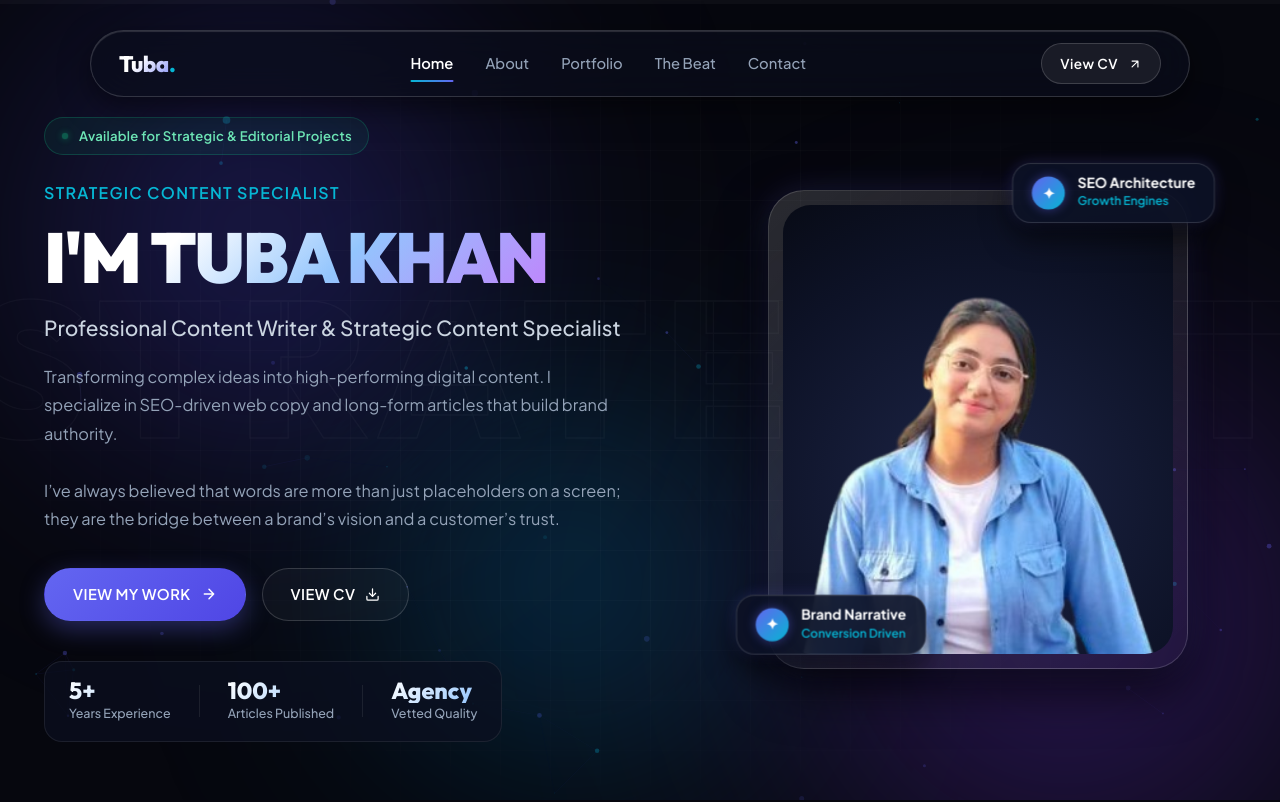
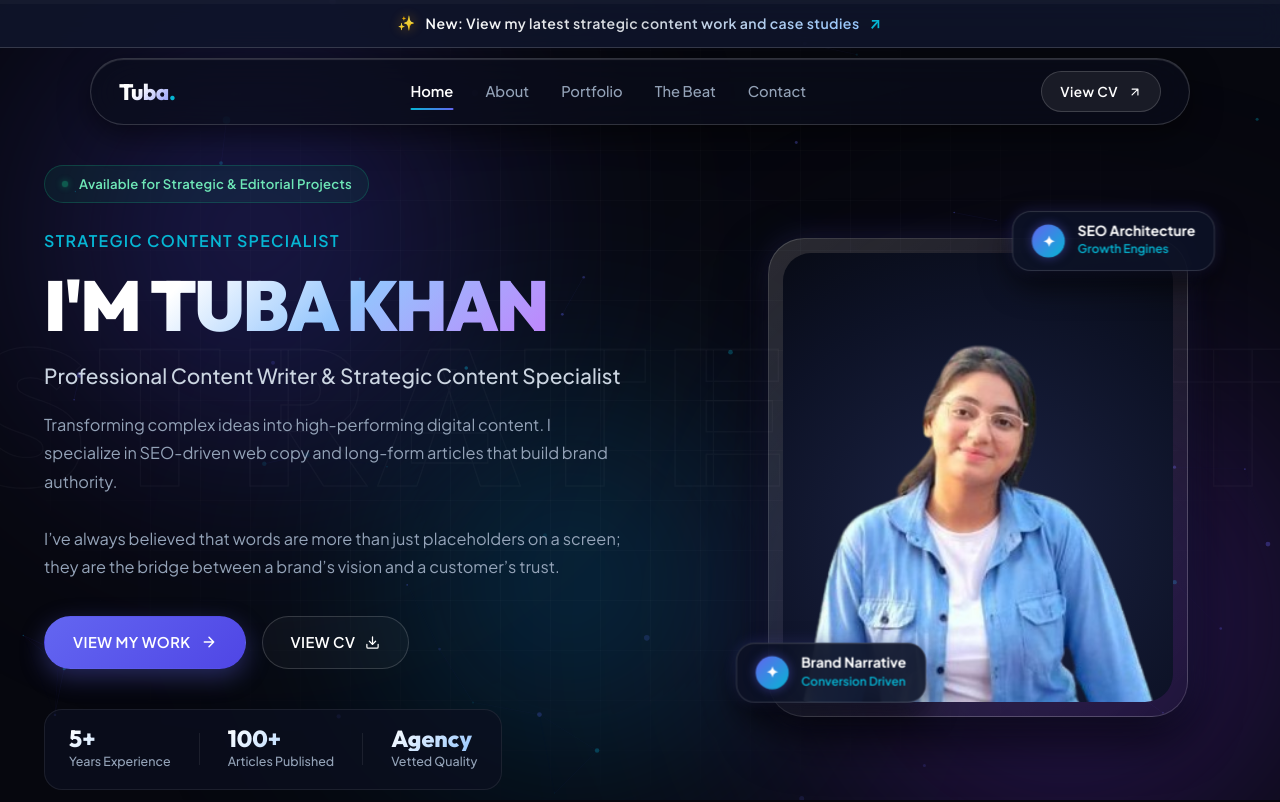
Before and after one commit to hannan7866/tubapp, a website: page index.html in a window 1280 px wide. Shown: the top 802 px of the page. Drawn offline with Linux system fonts and the light colour scheme.

Commit message:
feat: add top announcement banner linking to latest case studies doc

```diff
--- a/index.html
+++ b/index.html
@@ -24,6 +24,18 @@
     <div class="scroll-progress-container">
       <div class="scroll-progress-bar" id="scrollProgressBar"></div>
     </div>
+
+    <!-- Top Announcement Bar -->
+    <a
+      href="https://docs.google.com/document/d/1ivBjplBhxRSzQTqCCSElm0HLGaN7lucJRhEgdfmkvO4/edit?usp=drivesdk"
+      class="top-announcement-bar"
+      target="_blank"
+      rel="noopener noreferrer"
+    >
+      <span class="top-announcement-bar__spark">✨</span>
+      <span class="top-announcement-bar__text">New: View my latest strategic content work and case studies</span>
+      <span class="top-announcement-bar__arrow">↗</span>
+    </a>
 
     <!-- Interactive 3D Background Canvas -->
     <canvas id="bg-canvas" class="bg-canvas"></canvas>
--- a/styles.css
+++ b/styles.css
@@ -123,6 +123,86 @@ a {
   background: linear-gradient(90deg, var(--accent-cyan), var(--primary), var(--accent-violet));
   box-shadow: 0 0 12px var(--primary-glow);
   transition: width 0.08s ease-out;
+}
+
+/* ==========================================================================
+   TOP ANNOUNCEMENT BAR
+   ========================================================================== */
+
+.top-announcement-bar {
+  position: relative;
+  z-index: 101;
+  display: flex;
+  align-items: center;
+  justify-content: center;
+  gap: 10px;
+  width: 100%;
+  box-sizing: border-box;
+  padding: 11px 20px;
+  background: rgba(16, 22, 44, 0.85);
+  backdrop-filter: blur(12px);
+  -webkit-backdrop-filter: blur(12px);
+  border-bottom: 1px solid var(--border-specular);
+  color: var(--text-primary);
+  font-family: var(--font-body);
+  font-size: clamp(0.78rem, 2.2vw, 0.88rem);
+  font-weight: 600;
+  letter-spacing: 0.03em;
+  text-align: center;
+  text-decoration: none;
+  cursor: pointer;
+  transition: all var(--transition-normal);
+}
+
+.top-announcement-bar:hover {
+  background: rgba(24, 32, 62, 0.95);
+  border-bottom-color: rgba(99, 102, 241, 0.45);
+  box-shadow: 0 4px 25px var(--primary-glow);
+}
+
+.top-announcement-bar__spark {
+  display: inline-block;
+  font-size: 0.95em;
+  filter: drop-shadow(0 0 6px rgba(245, 158, 11, 0.6));
+  animation: sparkPulse 2.5s infinite ease-in-out;
+}
+
+.top-announcement-bar__text {
+  background: linear-gradient(135deg, #ffffff 0%, #d1d5db 50%, #93c5fd 100%);
+  -webkit-background-clip: text;
+  -webkit-text-fill-color: transparent;
+  background-clip: text;
+  transition: all var(--transition-fast);
+}
+
+.top-announcement-bar:hover .top-announcement-bar__text {
+  background: linear-gradient(135deg, #ffffff 0%, #93c5fd 50%, #a5b4fc 100%);
+  -webkit-background-clip: text;
+  -webkit-text-fill-color: transparent;
+}
+
+.top-announcement-bar__arrow {
+  display: inline-block;
+  color: var(--accent-cyan);
+  font-size: 1.05em;
+  font-weight: 700;
+  transition: transform var(--transition-fast), color var(--transition-fast);
+}
+
+.top-announcement-bar:hover .top-announcement-bar__arrow {
+  transform: translate(2px, -2px);
+  color: #fff;
+}
+
+@keyframes sparkPulse {
+  0%, 100% {
+    transform: scale(1);
+    opacity: 0.9;
+  }
+  50% {
+    transform: scale(1.15);
+    opacity: 1;
+  }
 }
 
 /* ==========================================================================
```
Also changed, not shown: 1 other file.
